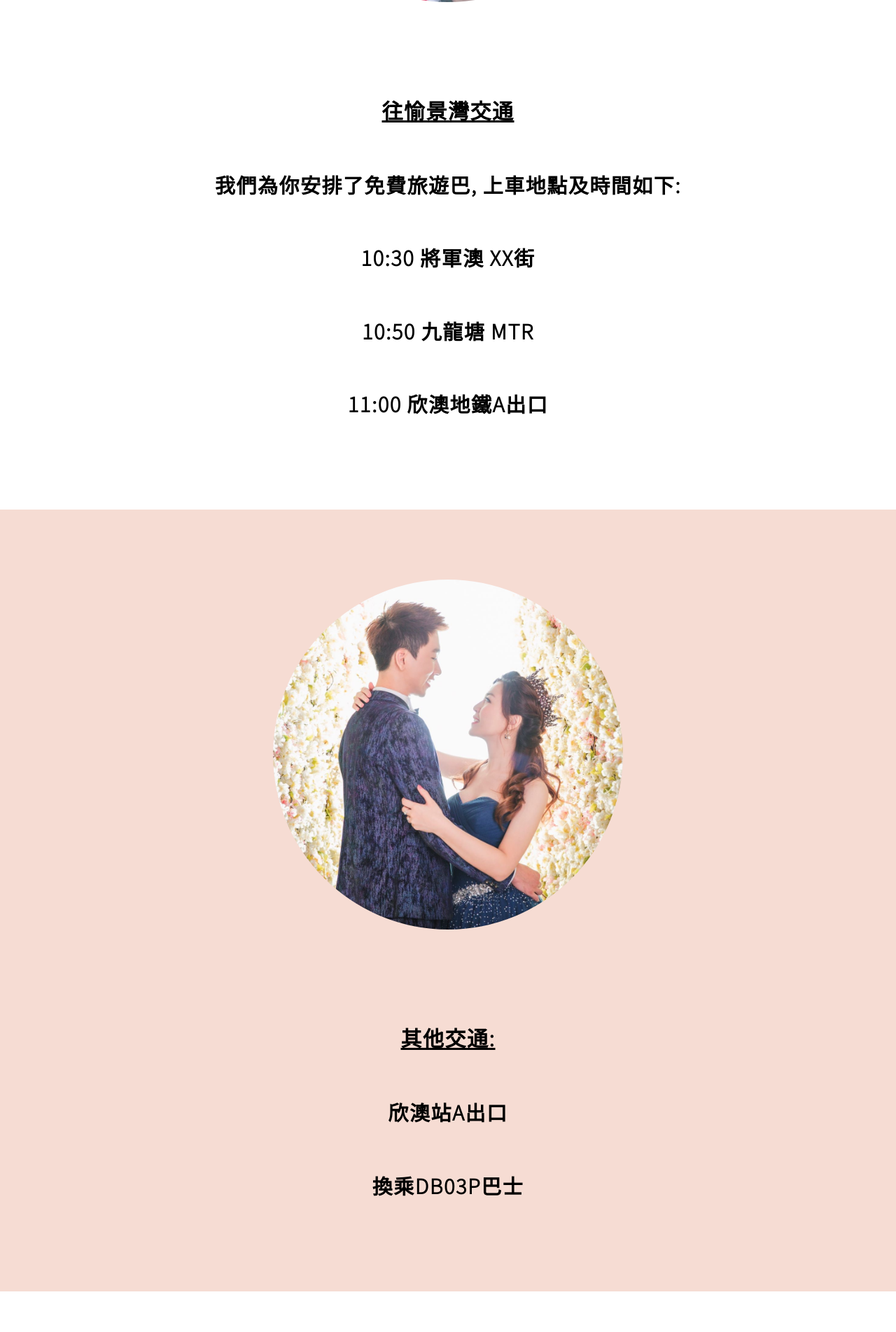
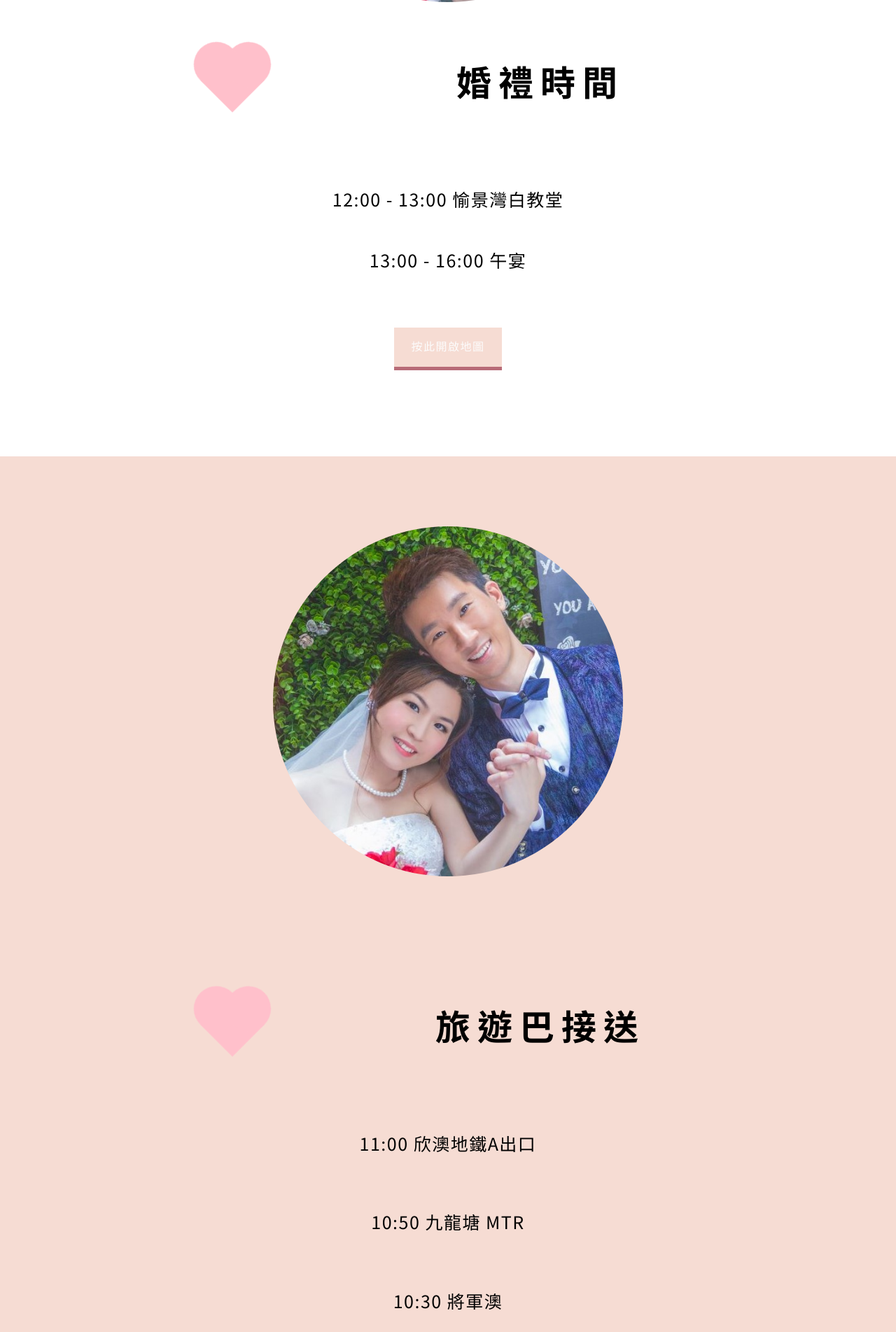
Before and after one commit to gavinsamantha/gavinsamantha.github.io, a plain HTML site: page prototype/hero.html in a window 1280 px wide. Shown: the part 2508-4411 px from the top of the page at 70% size. Drawn offline with nearby package versions, Linux system fonts and the light colour scheme.

Commit message:
Update hero.html

```diff
--- a/prototype/hero.html
+++ b/prototype/hero.html
@@ -1,7 +1,7 @@
 <html>
 	<head>
 		<link href="https://fonts.googleapis.com/css?family=Dancing+Script:700&display=swap" rel="stylesheet">
-		<link href="https://fonts.googleapis.com/css?family=Noto+Sans+TC:300&display=swap" rel="stylesheet">
+		<link href="https://fonts.googleapis.com/css?family=Noto+Sans+HK:300&display=swap" rel="stylesheet">
 		<link rel="stylesheet" type="text/css" href="modern-responsive-hamburger-navigation/style.css"/>
 		<link rel="stylesheet" type="text/css" href="photogallery.css"/>
 		<script src="https://code.jquery.com/jquery-3.4.1.min.js" integrity="sha384-vk5WoKIaW/vJyUAd9n/wmopsmNhiy+L2Z+SBxGYnUkunIxVxAv/UtMOhba/xskxh" crossorigin="anonymous"></script>
@@ -44,10 +44,10 @@
 			}
 			.white-text-container{
 				overflow:hidden;
-				display:grid;
-				justify-items: center;
-				padding-top: 100px;
-				padding-bottom: 100px;
+				padding-bottom: 10%;
+			}
+			.pink{
+				background-color: #f6dcd3;
 			}
 			.pink-container{
 				overflow:hidden;
@@ -59,10 +59,8 @@
 			}
 			.pink-text-container{
 				overflow:hidden;
-				display:grid;
-				justify-items: center;
 				background-color: #f6dcd3;
-				padding-bottom: 100px;
+				padding-bottom: 10%;
 			}
 			.image-cropper {
 				width: 500px;
@@ -113,16 +111,51 @@
 				color: black;
 			}
 			.info{
-				font-family: 'Noto Sans TC', sans-serif;
-				font-size: 29px;
+				font-family: 'Noto Sans HK', sans-serif;
+				font-size: 25px;
 				text-align: center;
-				line-height: 1.6;
+				line-height: 2.5;
+				color: black;
 			}
 			.info-header{
-				 text-decoration: underline;
+				letter-spacing: 10px;
 				font-weight: 1000;
-				 font-size: 30px;
+				font-size: 50px;
 			}
+			.link {
+				background-color: #f6dcd3;
+				box-shadow: 0 5px 0 #b86b77;
+				color: #fcfcfc;
+				padding: 1em 1.5em;
+				position: relative;
+				text-decoration: none;
+				text-transform: uppercase;
+			}
+
+			.link:hover {
+				background-color: #b86b77;
+				cursor: pointer;
+			}
+
+			.link:active {
+				box-shadow: none;
+				top: 5px;
+			}
+			ul {
+			  list-style: none; /* Remove default bullets */
+			}
+			.header-container{
+				display:grid;
+				grid-template-columns: 30% 70%;
+				margin-right: 200px;
+				margin-left: 200px;
+			}
+			.center{
+				display:grid;
+				justify-content: center;
+				align-items: center;
+			}
+
 		</style>
 	</head>
 	<body>
@@ -167,45 +200,94 @@
 				<div></div>
 			</div>
 		</div>
+
+		<div class="white">
 			<div class="white-container">
 				<div class="image-cropper">
 					<img class="circle-pic" src="mobile_photos/circle1.jpg">
 				</div>
 			</div>
 			<div class="white-text-container">
-			<h3 class="info info-header">往愉景灣交通</h2>
-			<h3 class="info">我們為你安排了免費旅遊巴, 上車地點及時間如下:</h3>
-			<h3 class="info">10:30 將軍澳 XX街</h3>
-			<h3 class="info">10:50 九龍塘 MTR</h3>
-			<h3 class="info">11:00 欣澳地鐵A出口</h3>
+
+				<div class="header-container">
+					<div class="center">
+						<div class="heartbutton"></div>
 					</div>
+					<h3 class="info info-header">婚禮時間</h3>
+				</div>
+				<p class="info">12:00 - 13:00 愉景灣白教堂</p>
+				<p class="info">13:00 - 16:00 午宴</p>
+				<div style="padding-top:40px;" class="center">
+					<a class="link" href="http://maps.google.com/?q=%E6%84%89%E6%99%AF%E7%81%A3%E6%B5%B7%E6%BF%B1%E7%99%BD%E6%95%99%E5%A0%82">按此開啟地圖</a>
+				</div>
+			</div>
+		</div>
+		<div class="pink">
 			<div class="pink-container">
+				<div class="image-cropper">
+					<img class="circle-pic" src="mobile_photos/circle1.jpg">
+				</div>
+			</div>
+			<div class="pink-text-container">
+				<div class="header-container">
+					<div class="center">
+						<div class="heartbutton"></div>
+					</div>
+					<h3 class="info info-header">旅遊巴接送</h3>
+				</div>
+				<div class="center"><p class="info">11:00 欣澳地鐵A出口</p></div>
+				<div class="center"><p class="info">10:50 九龍塘 MTR</p></div>
+				<div class="center"><p class="info">10:30 將軍澳</p></div>
+			</div>
+		</div>
+		<div class="white">
+			<div class="white-container">
 				<div class="image-cropper">
 					<img class="circle-pic" src="mobile_photos/circle2.jpg">
 				</div>
 			</div>
-		<div class="pink-text-container">
-			<h3 class="info info-header">其他交通:</h3>
-			<h3 class="info">欣澳站A出口</h3>
-			<h3 class="info">換乘DB03P巴士</h3>
+			<div class="white-text-container">
+				<div class="header-container" style="grid-template-columns: 50% 30%;">
+					<div class="center">
+						<div class="heartbutton"></div>
 					</div>
-		<div class="white-container">
+					<h3 class="info info-header">地鐵</h3>
+				</div>
+				<p class="info">欣澳站A出口</p>
+				<p class="info">換乘DB03P巴士</p>
+			</div>
+		</div>
+		<div class="pink">
+			<div class="pink-container">
 				<div class="image-cropper">
 					<img class="circle-pic" src="mobile_photos/circle3.jpg">
 				</div>
 			</div>
-		<div class="white-text-container">
-			<h3 class="info info-header">愉景灣客輪:</h2>
-			<h3 class="info">中環3 號碼頭乘坐客輪</h3>
-			<h3 class="info">換乘 T4 或 T9 巴士</h3>
+			<div class="pink-text-container">
+				<div class="header-container">
+					<div class="center">
+						<div class="heartbutton"></div>
 					</div>
-		<div class="pink-container">
+					<h3 class="info info-header">愉景灣客輪</h3>
+				</div>
+				<p class="info">中環3 號碼頭乘坐客輪</p>
+				<p class="info">換乘 T4 或 T9 巴士</p>
+			</div>
+		</div>
+		<div class="white">
+			<div class="white-container">
 				<div class="image-cropper">
 					<img class="circle-pic" src="mobile_photos/circle4.jpg">
 				</div>
 			</div>
-		<div class="pink-text-container">
-			<h3 class="info">請注意, 私家車不能進入愉景灣</h3>
+			<div class="white-text-container">
+				<div class="header-container" style="grid-template-columns: 10% 100%;">
+					<div class="center">
+						<div class="heartbutton"></div>
+					</div>
+					<p class="info" style="font-family: 'Dancing Script', cursive;">Join us for our wedding!</p>
+				</div>
+			</div>
 		</div>
 	</body>
 </html>
```
Lines whose indentation alone changed are shown as unchanged.
